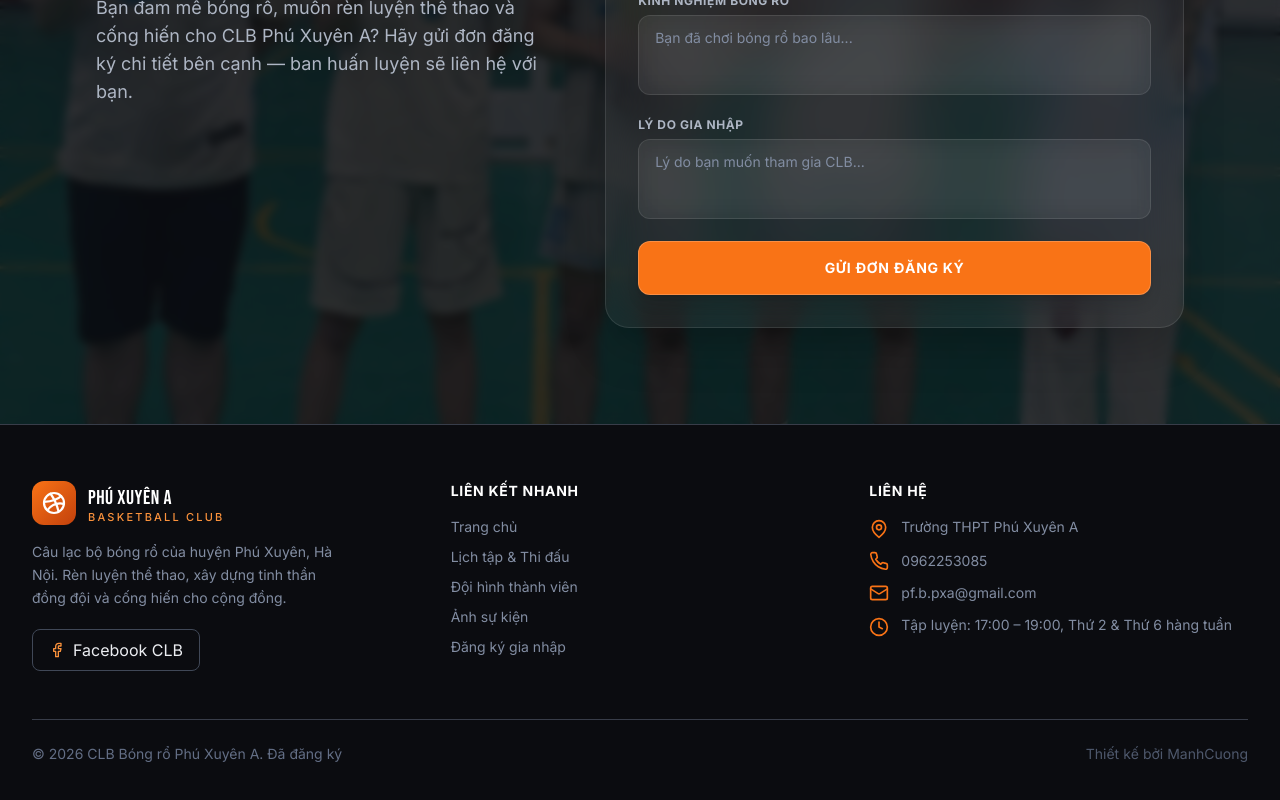
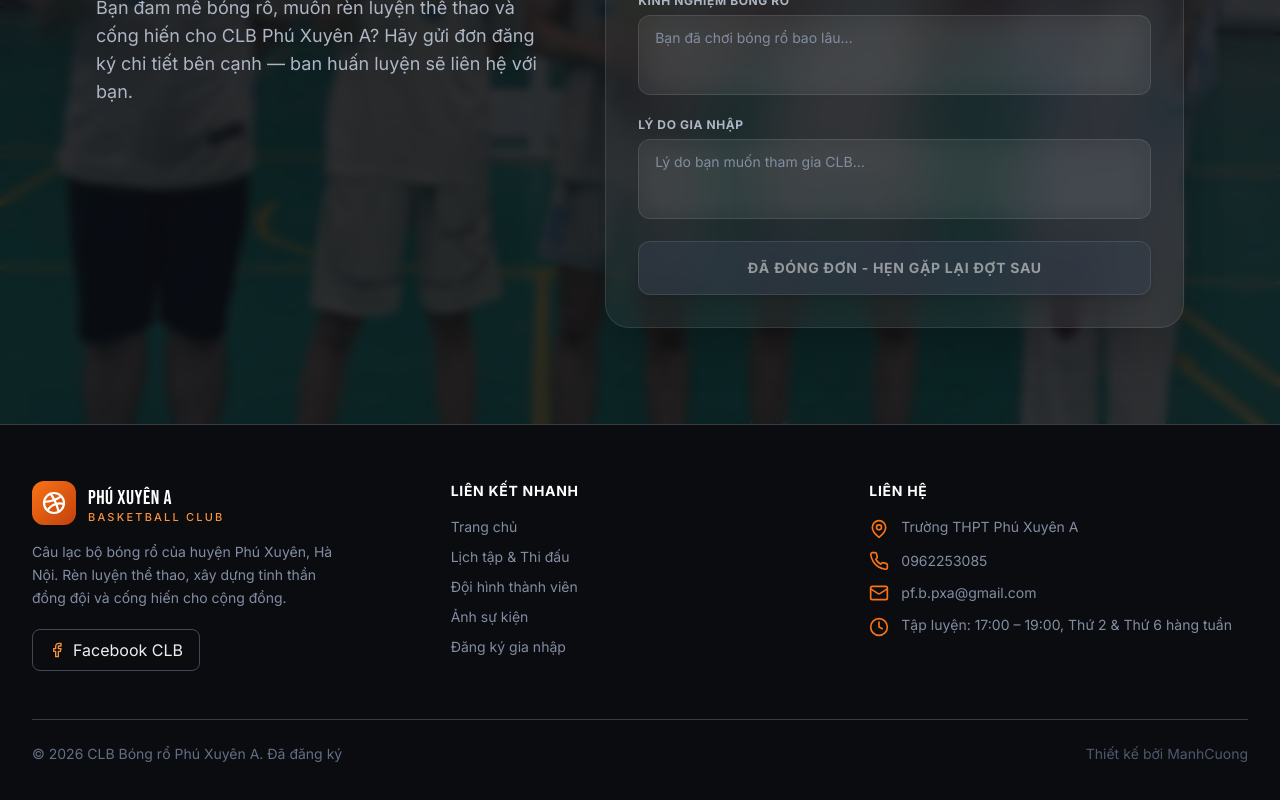
Before and after one commit to DreamBig-lap/clb-bongro-phuxuyena, a React (Vite) app: page / in a window 1280 px wide. Shown: the part 4908-5708 px from the top of the page. Built offline with nearby package versions, Linux system fonts and the light colour scheme.

Commit message:
Dong don dang ky

```diff
--- a/src/components/RegistrationForm.tsx
+++ b/src/components/RegistrationForm.tsx
@@ -85,10 +85,10 @@ export default function RegistrationForm() {
 
                 <button
                    type="submit"
-                   disabled={state.submitting}
-                   className="w-full py-4 text-white font-bold rounded-xl shadow-lg transition-all duration-300 hover:bg-brand-600 bg-brand-500 hover:shadow-brand-500/30 border border-white/20 uppercase tracking-wider text-sm cursor-pointer mt-2"
+                   disabled={true}
+                   className="w-full py-4 text-white/50 font-bold rounded-xl shadow-lg bg-gray-700/50 border border-white/10 uppercase tracking-wider text-sm cursor-not-allowed mt-2"
                 >
-                  {state.submitting ? "Đang gửi..." : "GỬI ĐƠN ĐĂNG KÝ"}
+                  ĐÃ ĐÓNG ĐƠN - HẸN GẶP LẠI ĐỢT SAU
                 </button>
               </form>
             )}
```
